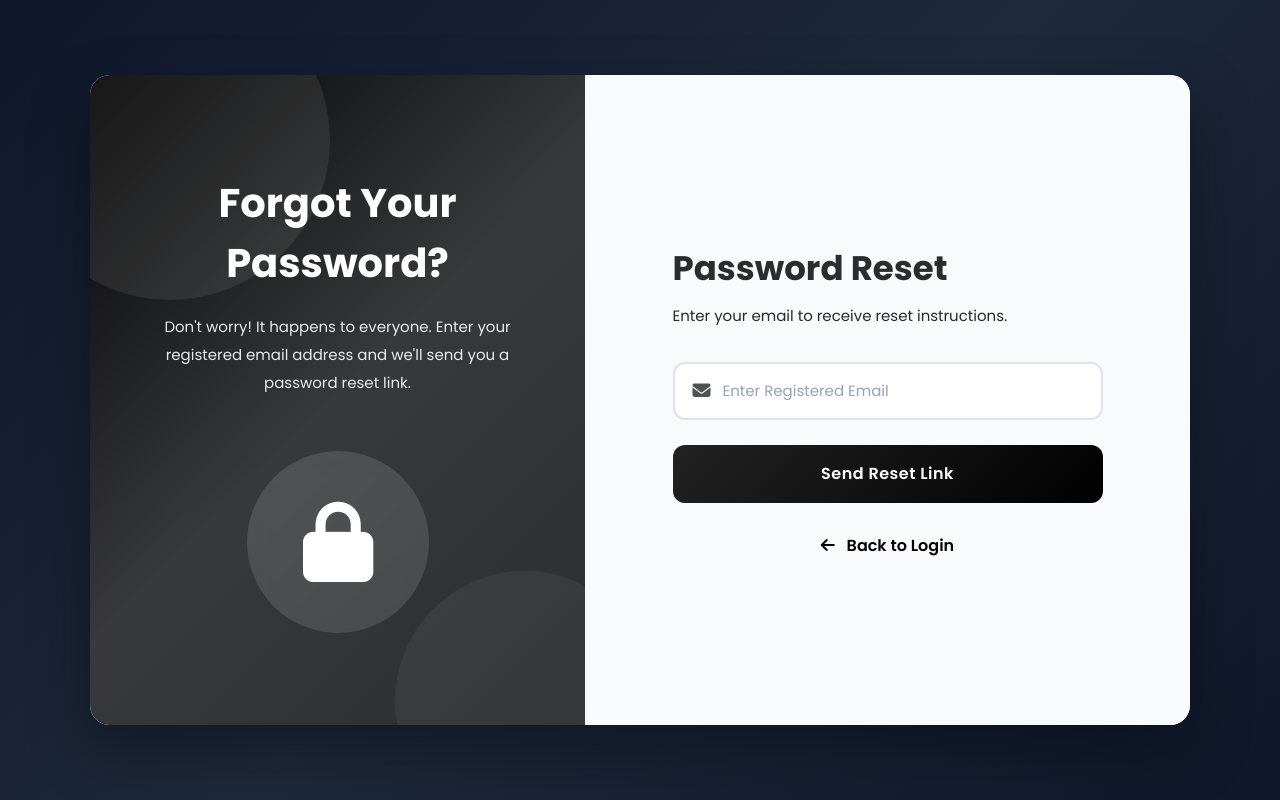
After one commit to roushan-rajput/E-commerce-, a Django app: page /send_otp/ in a window 1280 px wide. The commit adds this page. Run offline with Django 5.2, Linux system fonts and the light colour scheme; some libraries are stand-ins or nearby versions.

Commit message:
Adding Forget password loic and their Send mails Features

```diff
--- /dev/null
+++ b/app/static/css/forgetpass.css
@@ -0,0 +1,246 @@
+* {
+    margin: 0;
+    padding: 0;
+    box-sizing: border-box;
+    font-family: 'Poppins', sans-serif;
+}
+
+body {
+    width: 100%;
+    height: 100vh;
+    display: flex;
+    justify-content: center;
+    align-items: center;
+    background: linear-gradient(135deg, #0f172a, #1e293b, #0f172a);
+    overflow: hidden;
+}
+
+.container {
+    width: 1100px;
+    height: 650px;
+    background: #ffffff;
+    border-radius: 20px;
+    overflow: hidden;
+    display: flex;
+    box-shadow: 0 25px 60px rgba(0, 0, 0, .35);
+    animation: fadeIn 1s ease;
+}
+
+.left-panel {
+    width: 45%;
+    background: linear-gradient(135deg, #040405, #38393a, #2c2d2f);
+    color: #fff;
+    display: flex;
+    flex-direction: column;
+    justify-content: center;
+    align-items: center;
+    padding: 60px;
+    position: relative;
+    overflow: hidden;
+}
+
+.left-panel::before {
+    content: "";
+    position: absolute;
+    width: 320px;
+    height: 320px;
+    background: rgba(255, 255, 255, .08);
+    border-radius: 50%;
+    top: -100px;
+    left: -80px;
+    animation: float 8s ease-in-out infinite;
+}
+
+.left-panel::after {
+    content: "";
+    position: absolute;
+    width: 260px;
+    height: 260px;
+    background: rgba(255, 255, 255, .05);
+    border-radius: 50%;
+    bottom: -90px;
+    right: -70px;
+    animation: float 10s ease-in-out infinite;
+}
+
+.left-panel h1 {
+    font-size: 40px;
+    margin-bottom: 20px;
+    text-align: center;
+    z-index: 1;
+}
+
+.left-panel p {
+    font-size: 15px;
+    line-height: 28px;
+    text-align: center;
+    opacity: .9;
+    z-index: 1;
+}
+
+.illustration {
+    margin-top: 60px;
+    width: 170px;
+    height: 170px;
+    border-radius: 50%;
+    background: rgba(255, 255, 255, .12);
+    display: flex;
+    justify-content: center;
+    align-items: center;
+    backdrop-filter: blur(10px);
+    animation: pulse 2s infinite;
+    z-index: 1;
+}
+
+.illustration i {
+    font-size: 75px;
+    color: #fff;
+}
+
+.right-panel {
+    width: 55%;
+    display: flex;
+    justify-content: center;
+    align-items: center;
+    background: #f8fafc;
+}
+
+.form-box {
+    width: 430px;
+}
+
+.form-box h2 {
+    font-size: 34px;
+    color: #2b2c2d;
+    margin-bottom: 10px;
+}
+
+.subtitle {
+    color: #29292a;
+    font-size: 15px;
+    margin-bottom: 35px;
+}
+
+.input-box {
+    width: 100%;
+    height: 58px;
+    border: 2px solid #dbe4ef;
+    border-radius: 12px;
+    display: flex;
+    align-items: center;
+    padding: 0 18px;
+    margin-bottom: 25px;
+    transition: .35s;
+    background: #fff;
+}
+
+.input-box:hover,
+.input-box:focus-within {
+    border-color: #444547;
+    box-shadow: 0 0 18px rgba(37, 99, 235, .15);
+}
+
+.input-box i {
+    color: #515252;
+    font-size: 18px;
+    margin-right: 12px;
+}
+
+.input-box input {
+    width: 100%;
+    border: none;
+    outline: none;
+    background: none;
+    font-size: 15px;
+    color: #1e293b;
+}
+
+.input-box input::placeholder {
+    color: #94a3b8;
+}
+
+.btn {
+    width: 100%;
+    height: 58px;
+    border: none;
+    outline: none;
+    cursor: pointer;
+    border-radius: 12px;
+    font-size: 16px;
+    font-weight: 600;
+    color: #fff;
+    background: linear-gradient(135deg, #222223, #000000);
+    transition: .35s;
+    letter-spacing: .5px;
+}
+
+.btn:hover {
+    transform: translateY(-4px);
+    box-shadow: 0 18px 35px rgb(34, 33, 33);
+}
+
+.links {
+    margin-top: 30px;
+    text-align: center;
+}
+
+.links a {
+    text-decoration: none;
+    color: #000000;
+    font-weight: 600;
+    transition: .3s;
+}
+
+.links a:hover {
+    color: #000000;
+}
+
+.links i {
+    margin-right: 8px;
+}
+
+@keyframes fadeIn {
+
+    from {
+        opacity: 0;
+        transform: translateY(40px);
+    }
+
+    to {
+        opacity: 1;
+        transform: translateY(0);
+    }
+
+}
+
+@keyframes float {
+
+    0% {
+        transform: translateY(0);
+    }
+
+    50% {
+        transform: translateY(20px);
+    }
+
+    100% {
+        transform: translateY(0);
+    }
+
+}
+
+@keyframes pulse {
+
+    0% {
+        transform: scale(1);
+    }
+
+    50% {
+        transform: scale(1.08);
+    }
+
+    100% {
+        transform: scale(1);
+    }
+
+}
--- /dev/null
+++ b/app/templates/forgetpass.html
@@ -0,0 +1,74 @@
+<!DOCTYPE html>
+<html lang="en">
+{% load static %}
+<head>
+    <meta charset="UTF-8">
+    <meta name="viewport" content="width=device-width, initial-scale=1.0">
+    <title>Reset Password</title>
+
+    <!-- Google Font -->
+    <link href="https://fonts.googleapis.com/css2?family=Poppins:wght@300;400;500;600;700&display=swap" rel="stylesheet">
+
+    <!-- Font Awesome -->
+    <link rel="stylesheet" href="https://cdnjs.cloudflare.com/ajax/libs/font-awesome/6.6.0/css/all.min.css">
+
+    <link rel="stylesheet" href="{% static 'css/forgetpass.css' %}">
+</head>
+<body>
+
+<div class="container">
+    <div class="left-panel">
+        <h1>Forgot Your Password?</h1>
+        <p>
+            Don't worry! It happens to everyone.
+            Enter your registered email address and we'll send you
+            a password reset link.
+        </p>
+
+        <div class="illustration">
+            <i class="fa-solid fa-lock"></i>
+        </div>
+    </div>
+
+    <div class="right-panel">
+
+        <div class="form-box">
+
+            <h2>Password Reset</h2>
+            <p class="subtitle">
+                Enter your email to receive reset instructions.
+            </p>
+
+            <form method="POST">
+
+                {% csrf_token %}
+
+                <div class="input-box">
+                    <i class="fa-solid fa-envelope"></i>
+                    <input type="email"
+                           name="Email"
+                           placeholder="Enter Registered Email"
+                           required>
+                </div>
+
+                <button type="submit" class="btn" name="send_otp">
+                    Send Reset Link
+                </button>
+
+            </form>
+
+            <div class="links">
+                <a href="{% url 'login' %}">
+                    <i class="fa-solid fa-arrow-left"></i>
+                    Back to Login
+                </a>
+            </div>
+
+        </div>
+
+    </div>
+
+</div>
+
+</body>
+</html>
--- a/app/templates/login.html
+++ b/app/templates/login.html
@@ -141,7 +141,7 @@
                             Password
                         </label>
 
-                        <a href="#">
+                        <a href="{% url 'forgetpass' %}" class="forgot-password">
                             Forgot password?
                         </a>
 
--- /dev/null
+++ b/app/templates/verifyotp.html
@@ -0,0 +1 @@
+otp send successfully!!!
--- a/app/views.py
+++ b/app/views.py
@@ -1,4 +1,5 @@
-# from django.db.models import Model
+import random
+from django.core.mail import send_mail
 from django.shortcuts import redirect, render
 from .models import User,Product
 
@@ -104,6 +105,29 @@ def logout(req):
     req.session.flush()
     return redirect("login")
 
+# def forgetpass(req):
+#     return render(req, 'forgetpass.html')
+
+def forgetpass(req):
+    if req.method == 'POST':
+        e = req.POST.get('Email')
+        # print('email:', e)
+        req.session['email']=e
+
+        otp = random.randint(1111, 9999)
+        req.session['classotp'] =otp
+        send_mail(
+            'OTP Verification for Forget password',
+            f'Generate OTP for django app is {otp}',
+            'roushanrajput12362@gmail.com',
+            [e]
+        )
+        # print('otp send successfully!!!')
+        return render(req, 'verifyotp.html')
+    return render(req, 'forgetpass.html')
+
+def verifyotp(req):
+    return render(req,'verifyotp.html')
 
 def addpro(req):
 
@@ -160,6 +184,7 @@ def editpro(req, product_id):
         }
     )
 
+
 def allpro(req):
     products = Product.objects.all()
 
@@ -169,7 +194,6 @@ def allpro(req):
 
     if not is_admin and not user_id:
         return redirect("login")
-
     return render(
         req,
         "allpro.html",
@@ -179,8 +203,6 @@ def allpro(req):
         }
     )
 
-
-
 def deletepro(req, product_id):
     if not req.session.get("admin"):
         return redirect("login")
--- a/project/urls.py
+++ b/project/urls.py
@@ -28,11 +28,14 @@ urlpatterns = [
     path('admindash/', views.admindash, name='admindash'),
     path('dashboard/', views.dashboard, name='dashboard'),
     path('logout/', views.logout, name='logout'),
-
-    path('addpro/', views.addpro, name='addpro'),                 #product
-    path('allpro/', views.allpro, name='allpro'),                 #product
-    path("editpro/<int:product_id>/", views.editpro, name="editpro"),  #product
-    path('deletepro/<int:product_id>/', views.deletepro, name='deletepro'), #product
+    path('forgetpass/', views.forgetpass, name='forgetpass'),
+    path('send_otp/', views.forgetpass, name='send_otp'),
+    path('verifyotp/', views.verifyotp, name='verifyotp'),
+#product urls
+    path('addpro/', views.addpro, name='addpro'),
+    path('allpro/', views.allpro, name='allpro'),
+    path("editpro/<int:product_id>/", views.editpro, name="editpro"),
+    path('deletepro/<int:product_id>/', views.deletepro, name='deletepro'),
 
 ]
 if settings.DEBUG:
```
Also changed, not shown: project/settings.py (+10 -0 lines), db.sqlite3.
